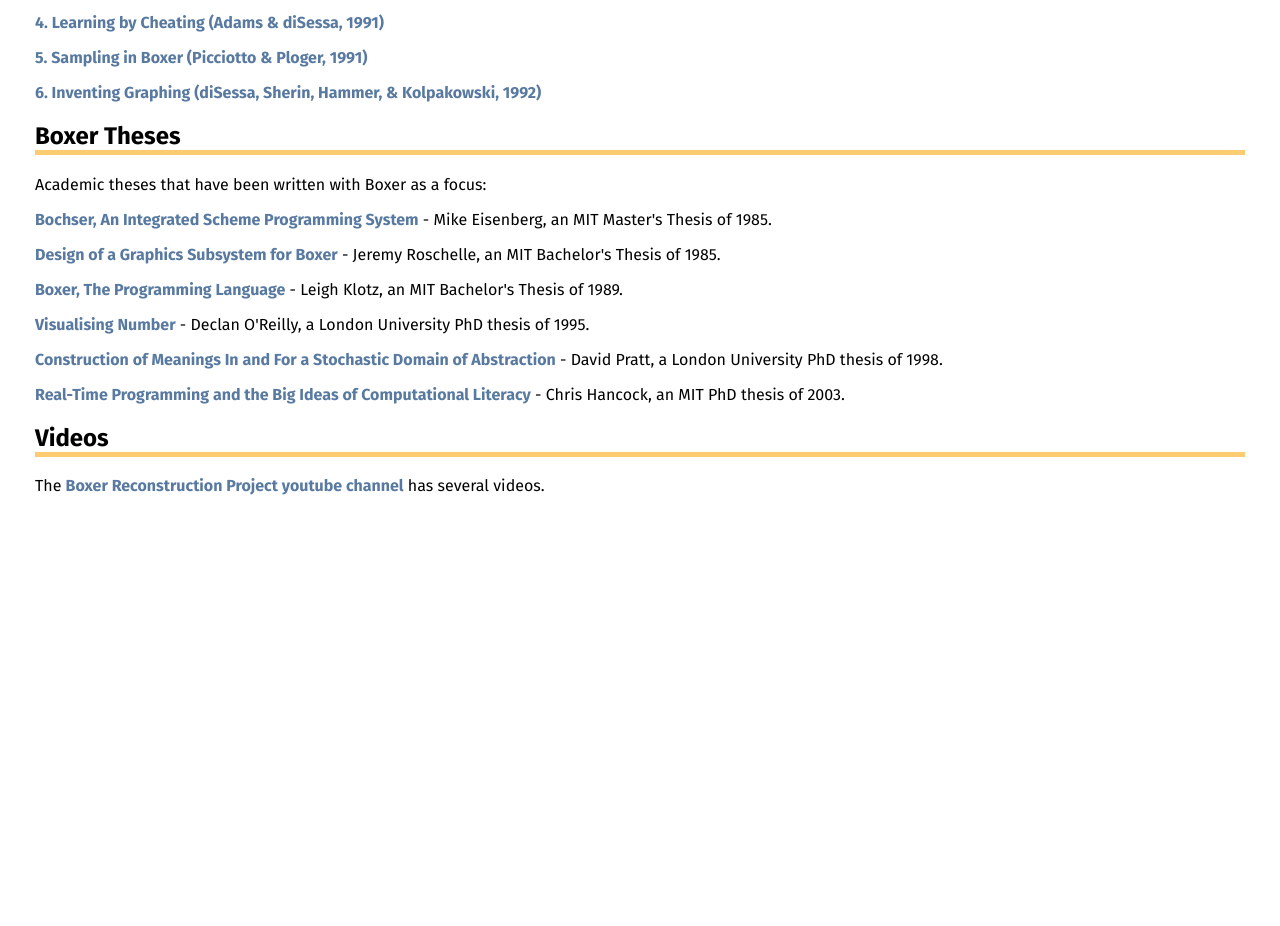
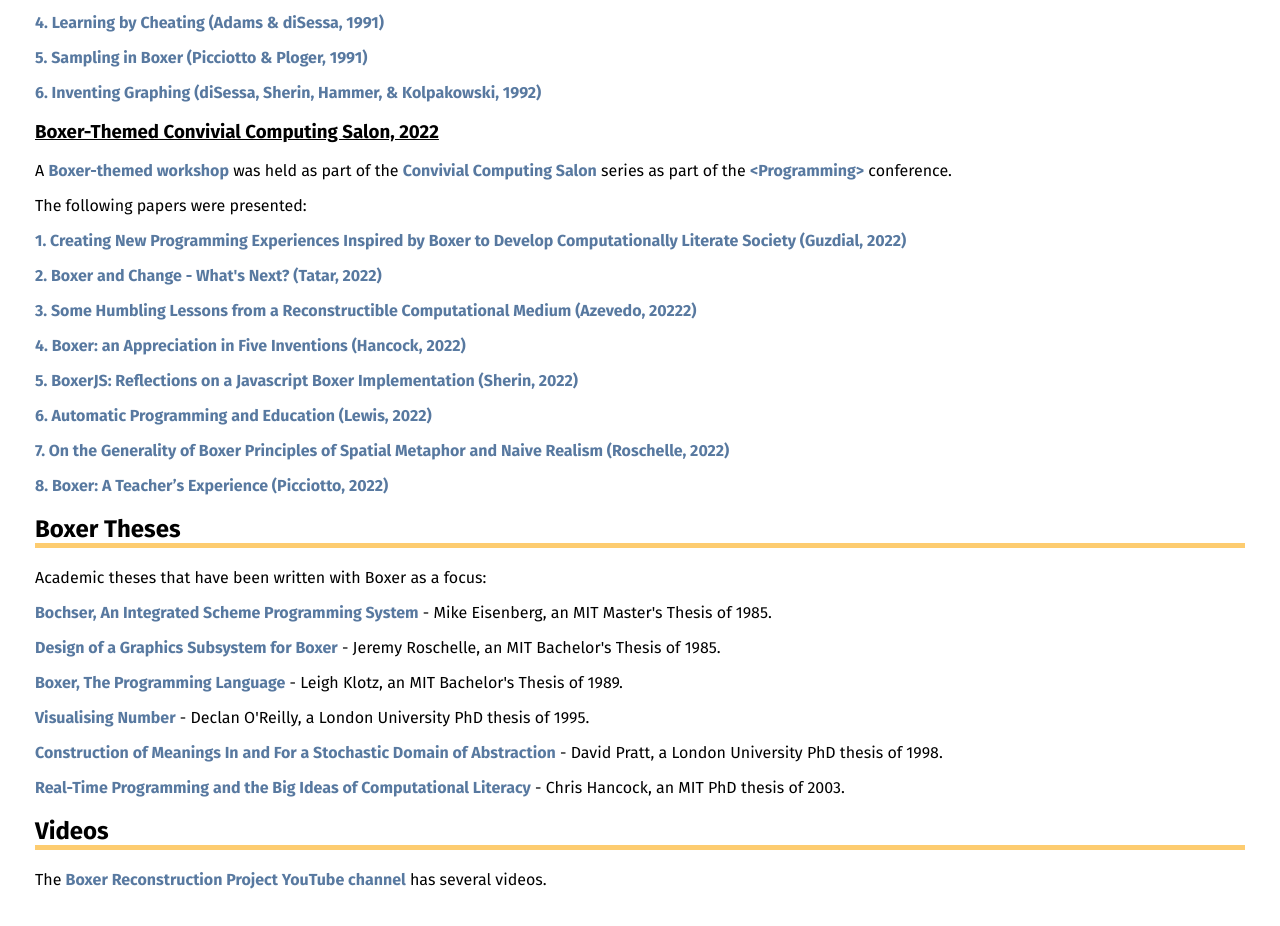
Before and after one commit to boxer-project/boxer-literature, an Eleventy site: page src/Flat index.md in a window 1280 px wide. Shown: the part 1561-2487 px from the top of the page. Before the commit the page ends 2107 px from the top, so only its background shows below. Built offline with nearby package versions, Linux system fonts and the light colour scheme; Eleventy itself is replaced by a stand-in of ours; files that its build step writes are made by us from their sources; files whose address does not match are found by name; what markdown-it-attrs would draw is missing.

Commit message:
Added preprints from Boxer 2022 Salon

```diff
--- a/src/Flat index.md
+++ b/src/Flat index.md
@@ -78,7 +78,6 @@
 
 [24. Novice Activities in the Boxer Computational Medium (Crawford, 1995)](<../papers/CaEL/24. Novice Activities in the Boxer Computational Medium (Crawford, 1995).pdf>)
 
-
 ### Special Issue of Journal of Mathematical Behaviour, (ed. Davis, 1991) - Boxer!
 
 In April, 1991, a special issue of the Journal of Mathematical Behaviour was devoted to papers on Boxer:
@@ -94,6 +93,30 @@
 [5. Sampling in Boxer (Picciotto & Ploger, 1991)](<../papers/JMB/5. Sampling in Boxer (Picciotto & Ploger, 1991).pdf>)
 
 [6. Inventing Graphing (diSessa, Sherin, Hammer, & Kolpakowski, 1992)](<../papers/JMB/6. Inventing Graphing (diSessa, Sherin, Hammer, & Kolpakowski, 1992).pdf>)
+
+### Boxer-Themed Convivial Computing Salon, 2022
+
+A [Boxer-themed workshop](https://2022.programming-conference.org/home/salon-2022) was held as part of the
+[Convivial Computing Salon](https://2022.programming-conference.org/series/salon) series as part of the
+[<Programming>](https://2022.programming-conference.org/series/programming) conference.
+
+The following papers were presented:
+
+[1. Creating New Programming Experiences Inspired by Boxer to Develop Computationally Literate Society (Guzdial, 2022)](<../papers/Boxer Salon 2022/Boxer_2022_paper_2811-Guzdial.pdf>)
+
+[2. Boxer and Change - What's Next? (Tatar, 2022)](<../papers/Boxer Salon 2022/Boxer_2022_paper_4688-Tatar.pdf>)
+
+[3. Some Humbling Lessons from a Reconstructible Computational Medium (Azevedo, 20222)](<../papers/Boxer Salon 2022/Boxer_2022_paper_5056-Azevedo.pdf>)
+
+[4. Boxer: an Appreciation in Five Inventions (Hancock, 2022)](<../papers/Boxer Salon 2022/Boxer_2022_paper_6943-Hancock.pdf>)
+
+[5. BoxerJS: Reflections on a Javascript Boxer Implementation (Sherin, 2022)](<../papers/Boxer Salon 2022/Boxer_2022_paper_6984-Sherin.pdf>)
+
+[6. Automatic Programming and Education (Lewis, 2022)](<../papers/Boxer Salon 2022/Boxer_2022_paper_7341-Lewis.pdf>)
+
+[7. On the Generality of Boxer Principles of Spatial Metaphor and Naive Realism (Roschelle, 2022)](<../papers/Boxer Salon 2022/Boxer_2022_paper_7357-Roschelle.pdf>)
+
+[8. Boxer: A Teacher’s Experience (Picciotto, 2022)](<../papers/Boxer Salon 2022/Boxer_2022_paper_9261-Picciotto.pdf>)
 
 ## Boxer Theses
 
@@ -119,4 +142,4 @@
 
 ## Videos
 
-The [Boxer Reconstruction Project youtube channel](https://www.youtube.com/channel/UCM6mpnjb75v3FFrxH4vKlWQ) has several videos.
+The [Boxer Reconstruction Project YouTube channel](https://www.youtube.com/channel/UCM6mpnjb75v3FFrxH4vKlWQ) has several videos.
```
Also changed, not shown: docs/Flat index/index.html (+13 -0 lines), 16 other files.
